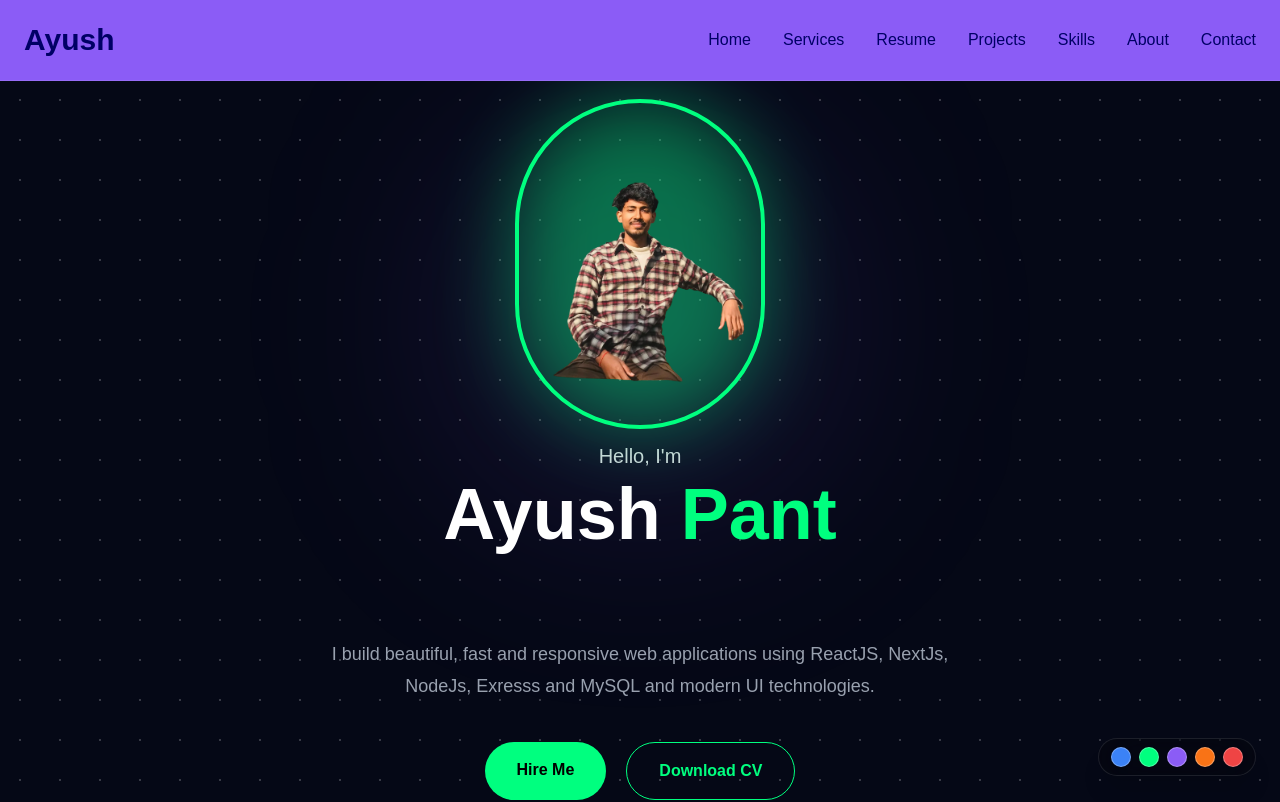
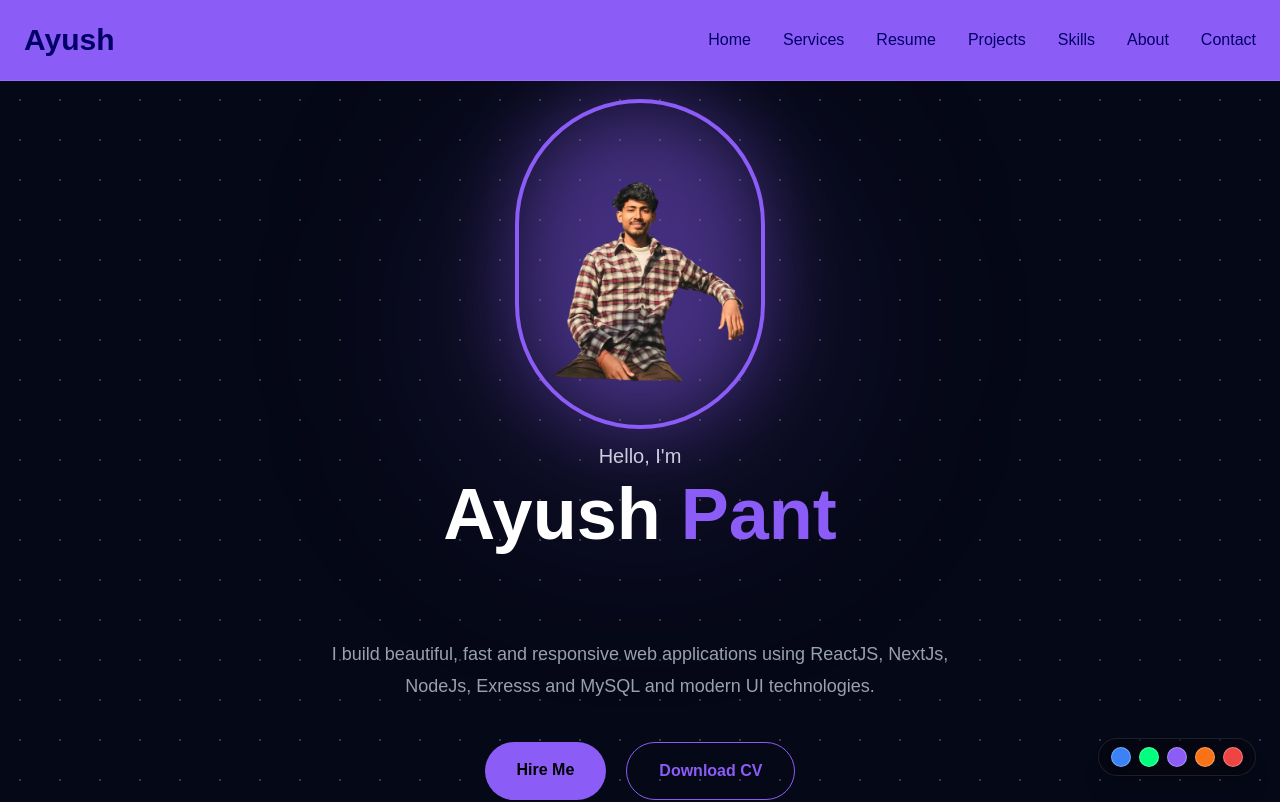
Before and after one commit to ayushpant-ui/Portfolio_New, a Next.js app: page / in a window 1280 px wide. Shown: the top 802 px of the page. Built offline with nearby package versions, Linux system fonts and the light colour scheme.

Commit message:
Setting up Color Pallet

```diff
--- a/src/app/globals.css
+++ b/src/app/globals.css
@@ -3,7 +3,7 @@
 :root {
   --background: #ffffff;
   --foreground: #171717;
-  --accent :#00FF7F;
+  --accent :#8B5CF6;
 }
 
 @theme inline {
```
